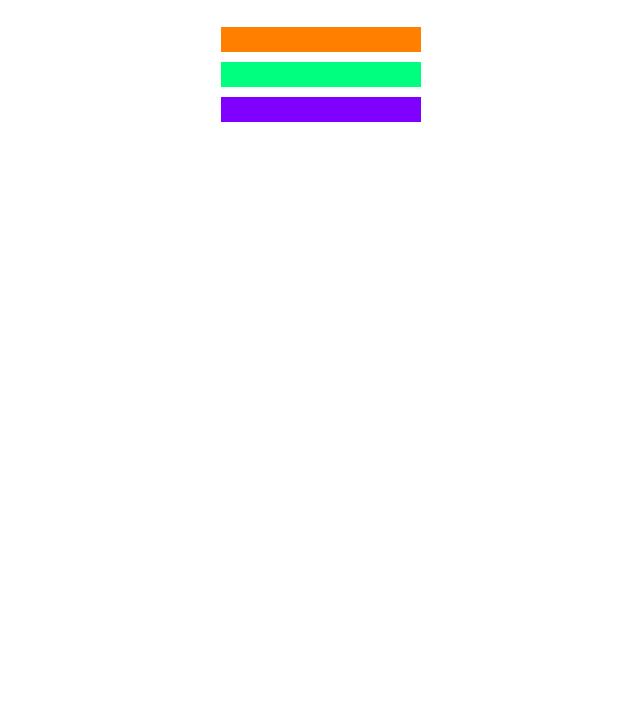
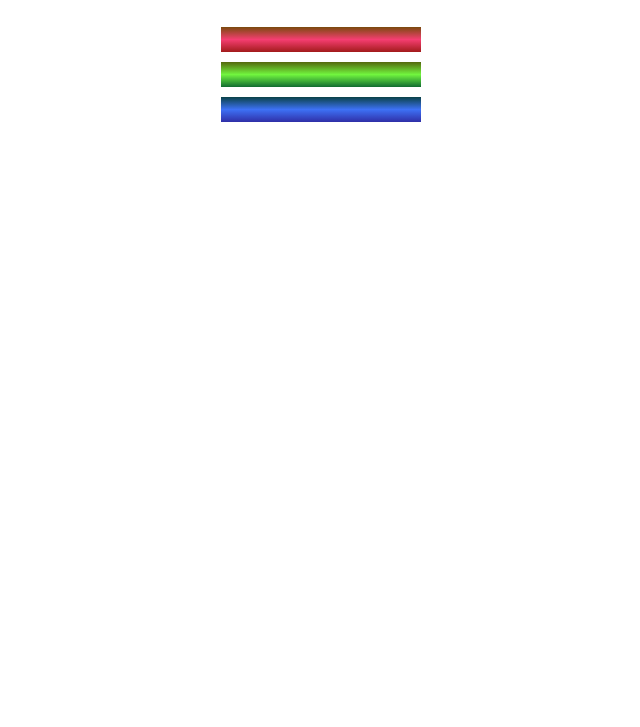
Before and after one commit to Tatyks/set_of_colored_markers, a plain HTML site: page index.html in a window 1280 px wide. Shown: the part 73-800 px from the top of the page, without its empty margins (319-959 px from the left). Drawn offline with Linux system fonts and the light colour scheme.

Commit message:
Complete step 70

```diff
--- a/index.html
+++ b/index.html
@@ -9,10 +9,10 @@
   <body>
     <h1>CSS Color Markers</h1>
     <div class="container">
-      <div class="marker one">
+      <div class="marker red">
       </div>
-      <div class="marker two">
-    </div><div class="marker three">
+      <div class="marker green">
+    </div><div class="marker blue">
     </div>
     </div>
   </body>
--- a/styles.css
+++ b/styles.css
@@ -1,5 +1,6 @@
 h1 {
     text-align: center;
+
   }
 
   .container {
@@ -14,14 +15,14 @@ h1 {
     margin: 10px auto;
   }
 
-  .one {
-    background-color:rgb(255, 127, 0);
+  .red {
+    background: linear-gradient(rgb(122, 74, 14), rgb(245, 62, 113), rgb(162, 27, 27));
   }
 
-  .two {
-    background-color: rgb(0, 255,127);
+  .green {
+    background: linear-gradient(#55680D, #71F53E, #116C31);
   }
 
-    .three {
-    background-color:rgb(127, 0, 255);
+    .blue {
+    background: linear-gradient(hsl(186, 76%, 16%), hsl(223, 90%, 60%), hsl(240, 56%, 42%))
     }
```
